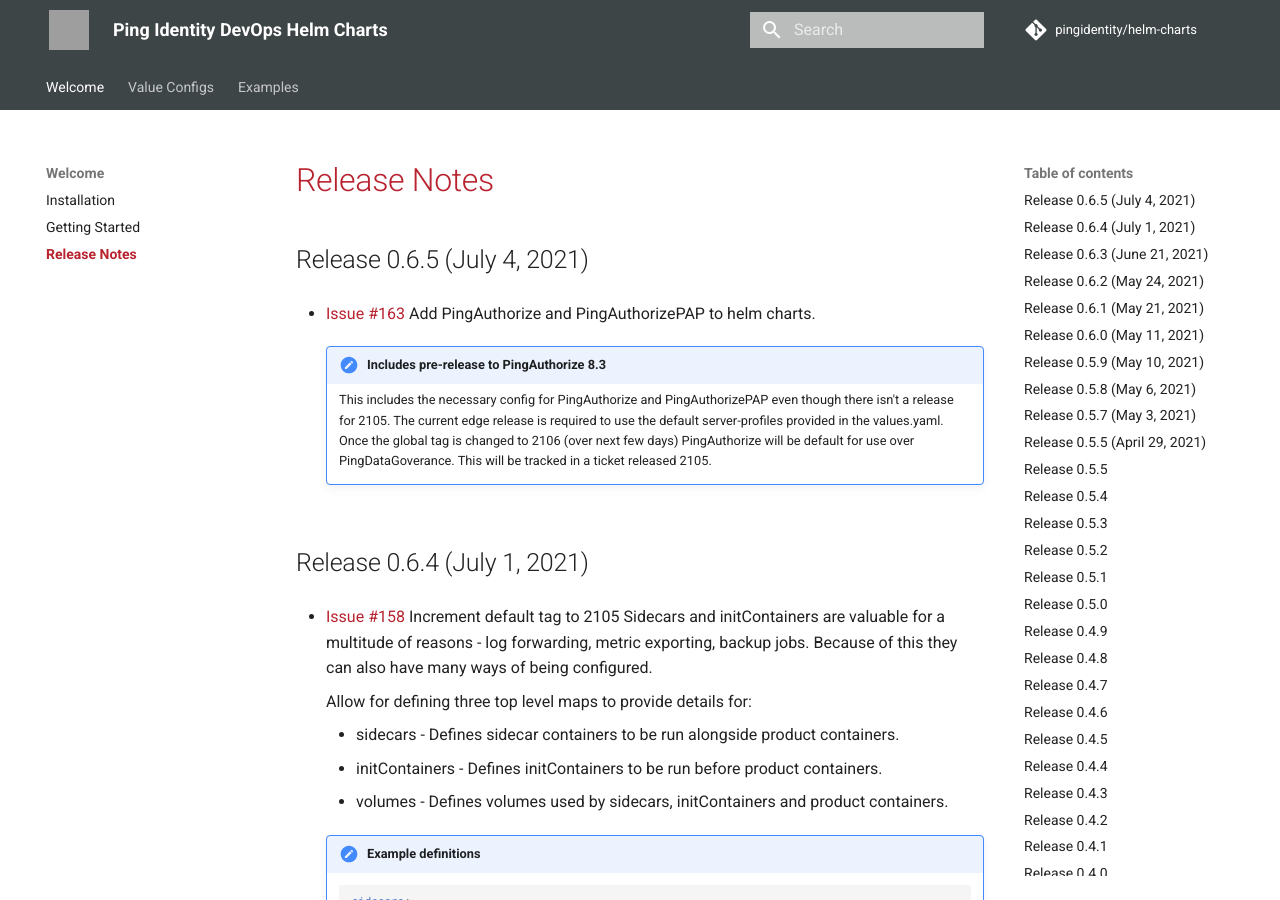
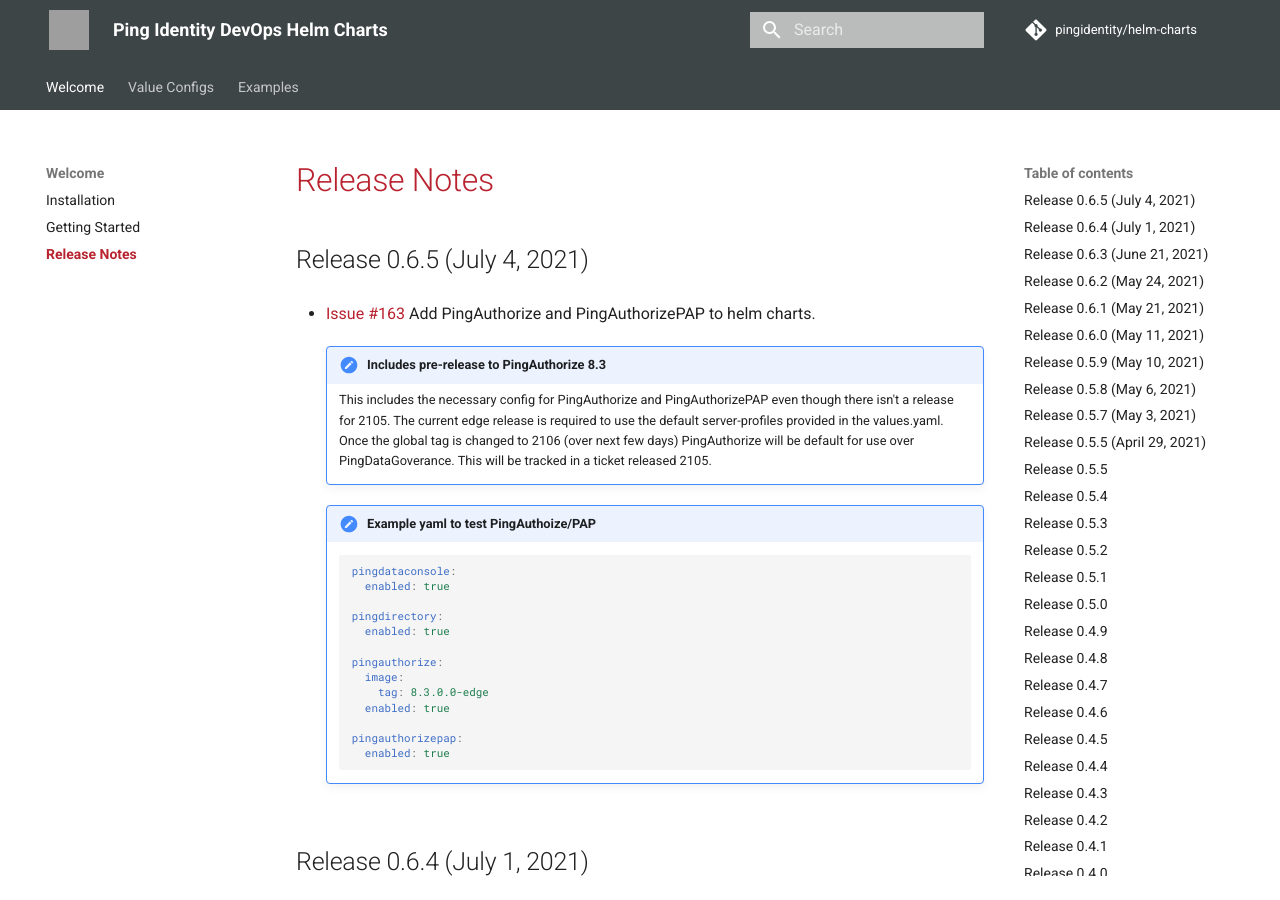
Before and after one commit to pingidentity/helm-charts, an MkDocs documentation site: the page built from docs/release-notes.md, in a window 1280 px wide and 900 px high. Built offline with MkDocs 1.6.1 and Material for MkDocs 9.7.7, drawn with Linux system fonts in a browser that asks for light colours; comment, search, counter and statistics services are not loaded; grey boxes are pictures that could not be loaded.

Commit message:
Release 0.6.5 - Addig PingAuthorize/PAP

````diff
--- a/docs/release-notes.md
+++ b/docs/release-notes.md
@@ -11,6 +11,23 @@
         server-profiles provided in the values.yaml.  Once the global tag is changed to 2106 (over next
         few days) PingAuthorize will be default for use over PingDataGoverance.  This will be tracked in
         a ticket released 2105.
+
+    !!! note "Example yaml to test PingAuthoize/PAP"
+        ```yaml
+        pingdataconsole:
+          enabled: true
+
+        pingdirectory:
+          enabled: true
+
+        pingauthorize:
+          image:
+            tag: 8.3.0.0-edge
+          enabled: true
+
+        pingauthorizepap:
+          enabled: true
+        ```
 
 ## Release 0.6.4 (July 1, 2021)
 
````
